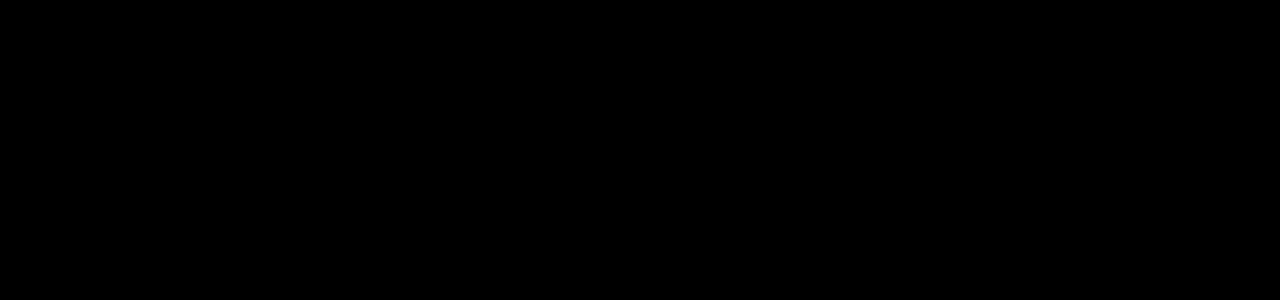
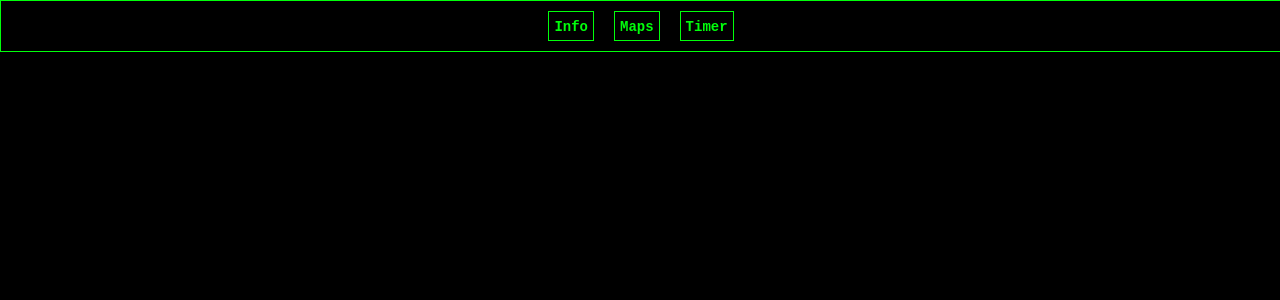
Before and after one commit to ivanklak/my-constanta-app, a React (Vite) app: page /timer in a window 1280 px wide. Shown: the top 300 px of the page. Built offline with nearby package versions, Linux system fonts and the light colour scheme.

Commit message:
refactor: add Info, Maps, Time

```diff
--- /dev/null
+++ b/src/App/components/Navbar/index.tsx
@@ -0,0 +1,25 @@
+import React from "react";
+import {Link} from 'react-router-dom';
+
+import styles from './styles.module.css';
+
+const menuItems = [
+    {key: '/info', label: 'Info', path: '/'},
+    {key: '/maps', label: 'Maps', path: '/maps'},
+    {key: '/timer', label: 'Timer', path: '/timer'},
+];
+
+const Navbar = () => {
+
+    return (
+        <nav className={styles.navbarContainer}>
+            {menuItems.map(item => (
+                <div key={item.key} className={styles.navbarItem}>
+                    <Link to={item.path}>{item.label}</Link>
+                </div>
+            ))}
+        </nav>
+    )
+}
+
+export default Navbar;
--- /dev/null
+++ b/src/App/components/Navbar/styles.module.css
@@ -0,0 +1,25 @@
+.navbarContainer {
+    background-color: #000000;
+    top: 0;
+    width: 100%;
+    display: flex;
+    align-items: center;
+    justify-content: center;
+    padding: 10px 0;
+    border: 1px solid #00ff0b;
+}
+
+.navbarItem {
+    border: 1px solid #00ff0b;
+    margin: 0 10px;
+    padding: 5px;
+    cursor: pointer;
+    font-size: 14px;
+    font-weight: 600;
+}
+
+.navbarItem a {
+    text-decoration: none;
+    color: #00ff0b;
+    font-family: 'Roboto Mono', monospace;
+}
--- a/src/App/index.tsx
+++ b/src/App/index.tsx
@@ -1,10 +1,12 @@
-import './App.css'
+import Routes from "./routes";
+import Navbar from "./components/Navbar";
 
 const App = () => {
 
     return (
         <div>
-            App
+            <Navbar/>
+            <Routes/>
         </div>
     )
 }
--- /dev/null
+++ b/src/App/routes.tsx
@@ -0,0 +1,16 @@
+import React from "react";
+import {Route, Switch} from 'react-router-dom';
+
+import Info from "../Info";
+import Maps from "../Maps";
+import Time from "../Timer";
+
+const Routes = () => (
+    <Switch>
+        <Route path='/' exact component={Info}/>
+        <Route path='/maps' exact component={Maps}/>
+        <Route path='/timer' exact component={Time}/>
+    </Switch>
+)
+
+export default Routes;
--- /dev/null
+++ b/src/Info/index.tsx
@@ -0,0 +1,11 @@
+import React, {FC} from 'react';
+
+import styles from './styles.module.css';
+
+const Info: FC = () => (
+    <div className={styles.info}>
+        info
+    </div>
+)
+
+export default Info;
--- /dev/null
+++ b/src/Info/styles.module.css
@@ -0,0 +1,3 @@
+.info {
+    padding: 20px;
+}
--- /dev/null
+++ b/src/Maps/index.tsx
@@ -0,0 +1,15 @@
+import React, {FC} from "react";
+
+import styles from './styles.module.css';
+
+const Maps: FC = () => {
+
+    return (
+        <div className={styles.mapContainer}>
+            Map here
+        </div>
+
+    )
+}
+
+export default Maps;
--- /dev/null
+++ b/src/Maps/styles.module.css
@@ -0,0 +1,3 @@
+.mapContainer {
+    margin: 20px;
+}
--- /dev/null
+++ b/src/Timer/index.tsx
@@ -0,0 +1,14 @@
+import React, {FC} from "react";
+
+import styles from './styles.module.css';
+
+const Time: FC = () => {
+
+    return (
+        <div className={styles.timerContainer}>
+           timer
+        </div>
+    )
+}
+
+export default Time;
--- /dev/null
+++ b/src/Timer/styles.module.css
@@ -0,0 +1,3 @@
+.timerContainer {
+    padding: 20px;
+}
```
Also changed, not shown: src/App/App.css (deleted).
